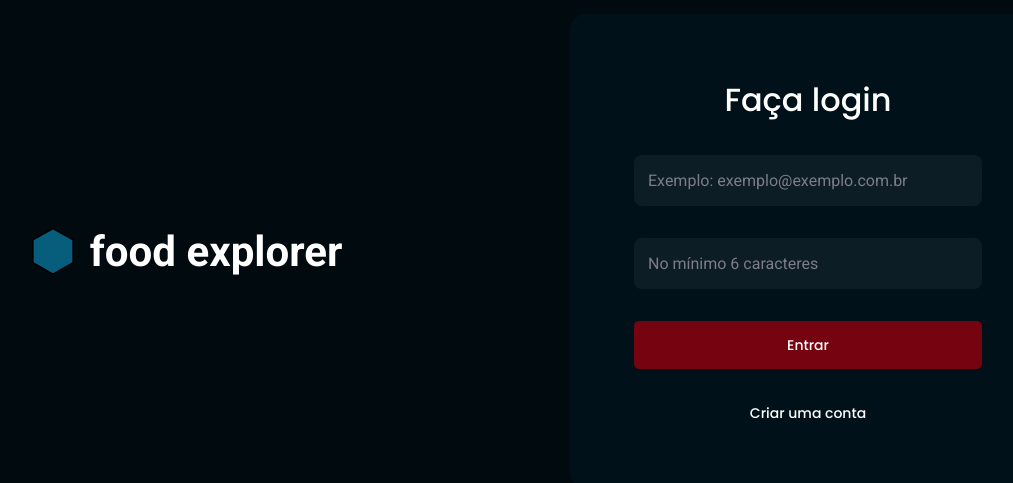
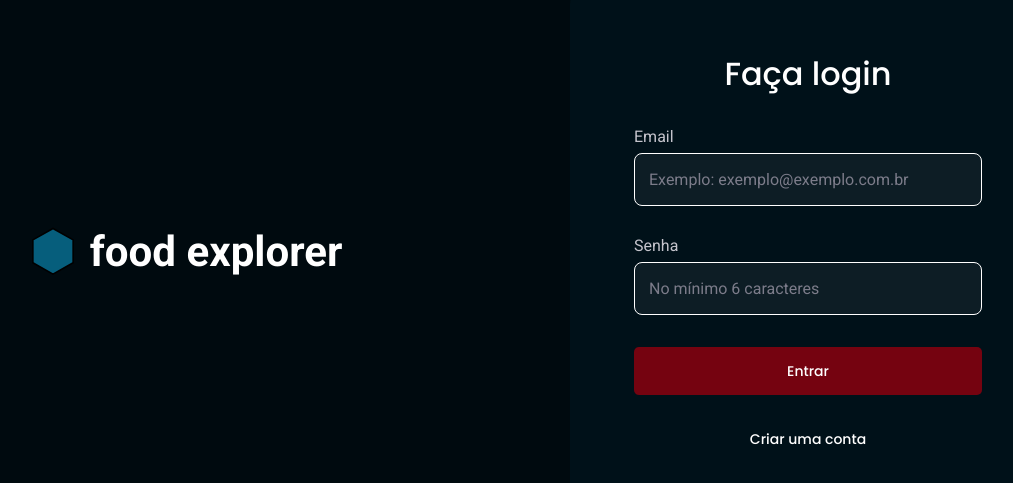
Before and after one commit to arauujo/foodexplorer-ui, a React (Vite) app: page / in a window 1280 px wide. Shown: the part 131-614 px from the top of the page, without its empty margins (126-1139 px from the left). Built offline with nearby package versions, Linux system fonts and the light colour scheme; no server answers.

Commit message:
Refactor SignIn page to use Label component for improved accessibility and styling

```diff
--- a/src/pages/SignIn/index.jsx
+++ b/src/pages/SignIn/index.jsx
@@ -2,6 +2,7 @@ import { useNavigate } from "react-router-dom";
 import { useState } from "react";
 import { useAuth } from "../../hooks/auth";
 import { Container, Form } from "./styles";
+import { Label } from "../../components/Label";
 import { Input } from "../../components/Input";
 import { Button } from "../../components/Button";
 import { ButtonText } from "../../components/ButtonText";
@@ -36,21 +37,26 @@ export function SignIn() {
 
       <Form onKeyDown={handleKeydown}>
         <h2 className="desktop-only">Faça login</h2>
+
+        <div className="input-container">
+          <Label>Email</Label>
           <Input
-          label="Email"
             type="email"
             placeholder="Exemplo: exemplo@exemplo.com.br"
             autoComplete="email"
             onChange={e => setEmail(e.target.value)}
           />
+        </div>
 
+        <div className="input-container">
+          <Label>Senha</Label>
           <Input
-          label="Senha"
             type="password"
             placeholder="No mínimo 6 caracteres"
             autoComplete="current-password"
             onChange={e => setPassword(e.target.value)}
           />
+        </div>
 
         <Button title="Entrar" onClick={handleSignIn} />
 
--- a/src/pages/SignIn/styles.js
+++ b/src/pages/SignIn/styles.js
@@ -41,13 +41,6 @@ export const Form = styled.form`
   flex-direction: column;
   gap: 32px;
 
-  > h2 {
-    font-family: ${({ theme }) => theme.FONTS.POPPINS_400_MEDIUM.fontFamily};
-    font-size: ${({ theme }) => theme.FONTS.POPPINS_400_MEDIUM.fontSize};
-    font-weight: ${({ theme }) => theme.FONTS.POPPINS_400_MEDIUM.fontWeight};
-    line-height: ${({ theme }) => theme.FONTS.POPPINS_400_MEDIUM.lineHeight};
-  }
-
   @media (min-width: ${DEVICE_BREAKPOINTS.LG}) {
     background-color: ${({ theme }) => theme.COLORS.DARK_700};
     padding: 64px;
@@ -59,4 +52,23 @@ export const Form = styled.form`
       text-align: center;
     }
   }
+
+  > h2 {
+    font-family: ${({ theme }) => theme.FONTS.POPPINS_400_MEDIUM.fontFamily};
+    font-size: ${({ theme }) => theme.FONTS.POPPINS_400_MEDIUM.fontSize};
+    font-weight: ${({ theme }) => theme.FONTS.POPPINS_400_MEDIUM.fontWeight};
+    line-height: ${({ theme }) => theme.FONTS.POPPINS_400_MEDIUM.lineHeight};
+  }
+
+  > .input-container {
+    display: flex;
+    flex-direction: column;
+    gap: 8px;
+
+    @media (min-width: ${DEVICE_BREAKPOINTS.LG}) {
+      input {
+        border: 1px solid ${({ theme }) => theme.COLORS.LIGHT_100};
+      }
+    }
+  }
 `;
```
Lines whose indentation alone changed are shown as unchanged.
